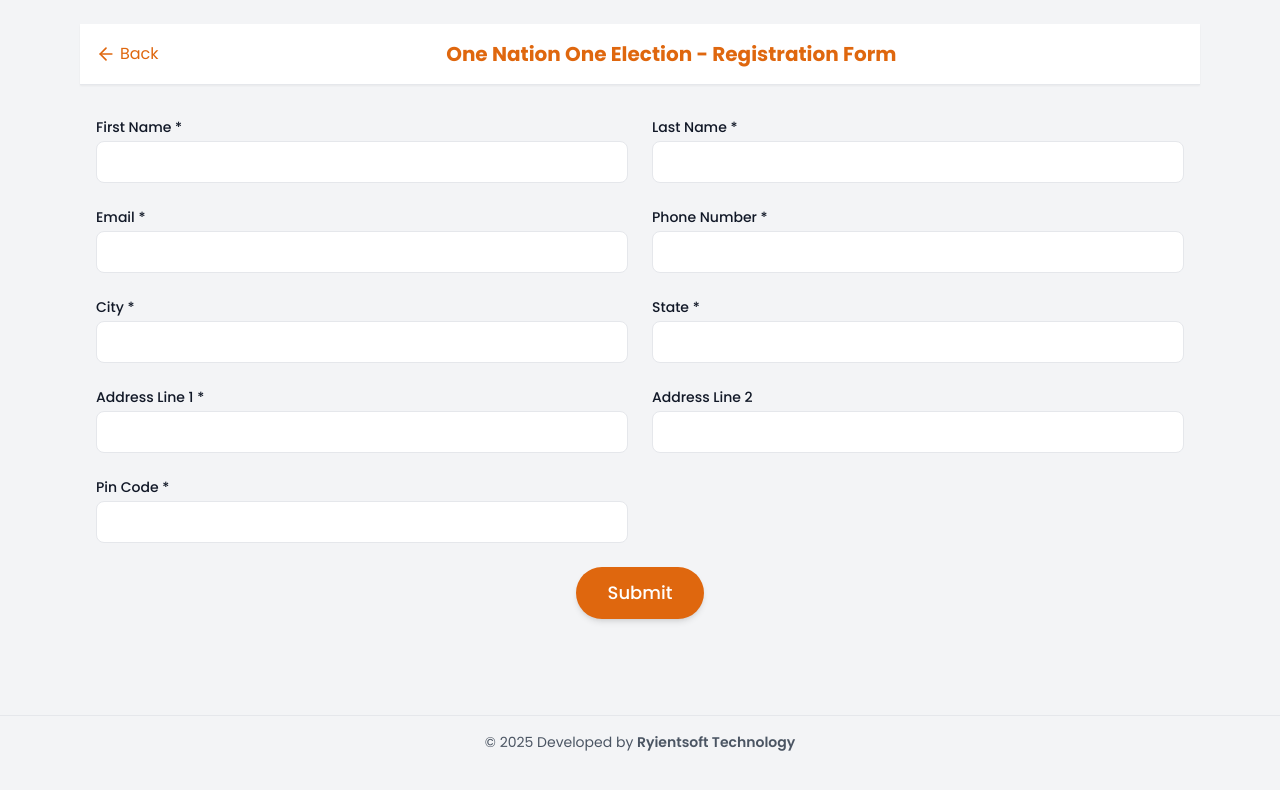
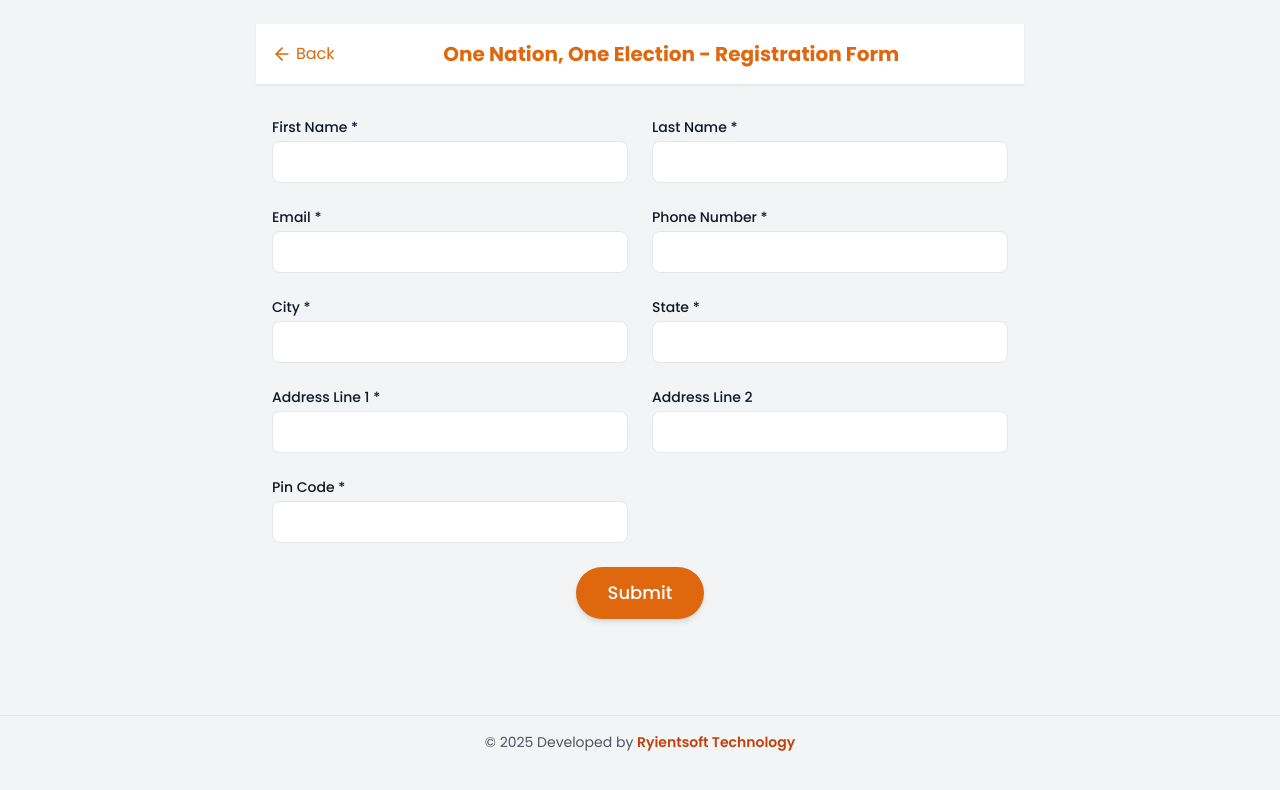
Before and after one commit to kamaljoshi7465/client-capture-app, a React (Create React App) app: page /register in a window 1280 px wide. Shown: the top 790 px of the page. Built offline with nearby package versions, Linux system fonts and the light colour scheme.

Commit message:
upadated

```diff
--- a/src/Components/Footer.jsx
+++ b/src/Components/Footer.jsx
@@ -9,7 +9,7 @@ const Footer = () => {
           href="https://www.ryientsoft.com/"
           target="_blank"
           rel="noopener noreferrer"
-          className="text-black-700 font-semibold hover:underline"
+          className="text-orange-700 font-semibold hover:underline"
         >
           Ryientsoft Technology
         </a>
--- a/src/Components/Header.jsx
+++ b/src/Components/Header.jsx
@@ -17,7 +17,8 @@ const Header = ({
   };
 
   return (
-    <div className="flex justify-between items-center px-4 py-4 border-b shadow-sm bg-white">
+    // <div className="flex justify-between items-center px-4 py-4 border-b shadow-sm bg-white max-w-3xl">
+    <div className="relative flex items-center justify-center px-4 py-4 border-b shadow-sm bg-white max-w-3xl mx-auto">
       {/* Back Button */}
       {showBackButton && (
         <button
--- a/src/Pages/HomePage.jsx
+++ b/src/Pages/HomePage.jsx
@@ -12,7 +12,7 @@ const HomePage = () => {
 
   return (
     <Layout>
-      <Header heading="One Nation, One Election – Synchronizing Indian Democracy" />
+      <Header heading="One Nation, One Election" />
 
       <div className="flex flex-col items-center justify-center py-10 px-4 text-center">
         {/* Banner Image */}
@@ -25,7 +25,7 @@ const HomePage = () => {
         </div>
 
         {/* Introduction Text */}
-        <div className="mb-8 text-gray-700 max-w-3xl">
+        <div className="mb-8 text-gray-700 max-w-2xl">
           {/* <h2 className="text-2xl font-semibold text-blue-800 mb-4">
             Participate in a Historic Movement!
           </h2>
@@ -48,7 +48,7 @@ const HomePage = () => {
         </div>
 
         {/* Benefits Section */}
-        <div className="text-left mb-10 w-full max-w-4xl">
+        <div className="text-left mb-10 w-full max-w-2xl">
           {/* <h3 className="text-xl font-semibold text-blue-700 mb-4 text-center">
             Key Benefits of One Nation, One Election
           </h3> */}
--- a/src/Pages/RegistrationForm.jsx
+++ b/src/Pages/RegistrationForm.jsx
@@ -39,8 +39,8 @@ const RegistrationForm = () => {
 
   return (
     <Layout>
-      <Header heading="One Nation One Election - Registration Form" showBackButton={true} />
-      <div className="max-w-8xl mx-auto px-4 py-8">
+      <Header heading="One Nation, One Election - Registration Form" showBackButton={true} />
+      <div className="max-w-3xl mx-auto px-4 py-8">
         <form
           onSubmit={handleSubmit}
           className="grid grid-cols-1 md:grid-cols-2 gap-6"
--- a/src/Pages/SuccessPage.jsx
+++ b/src/Pages/SuccessPage.jsx
@@ -1,18 +1,26 @@
 import React from "react";
-import { useNavigate } from "react-router-dom";
+import { Link, useNavigate } from "react-router-dom";
+import ThankYouImage from "../Assets/thankyou.png"
 
 const SuccessPage = () => {
   const navigate = useNavigate();
 
   return (
-    <div className="max-w-xl mx-auto text-center py-16 px-4">
-      <h1 className="text-3xl font-bold text-green-600 mb-4">🎉 Registration Successful!</h1>
-      <p className="text-lg text-gray-700 mb-8">
-        Thank you for registering for the Chess Tournament 2025. We've received your details.
-      </p>
+    <div className="max-w-3xl mx-auto text-center py-16 px-4">
+      <Link
+        to="https://www.ryientsoft.com/"
+        target="_blank"
+        rel="noopener noreferrer"
+      >
+        <img
+          src={ThankYouImage}
+          alt="One Nation One Election Banner"
+          className="w-full rounded-xl shadow-lg object-cover hover:opacity-90 transition"
+        />
+      </Link>
       <button
         onClick={() => navigate("/")}
-        className="bg-blue-600 text-white px-6 py-3 rounded-lg text-lg hover:bg-blue-700"
+        className="bg-orange-600 text-white px-6 py-3 rounded-lg text-lg hover:bg-orange-700 mt-6"
       >
         Go to Home
       </button>
```
Also changed, not shown: src/Assets/thankyou.png (added).
